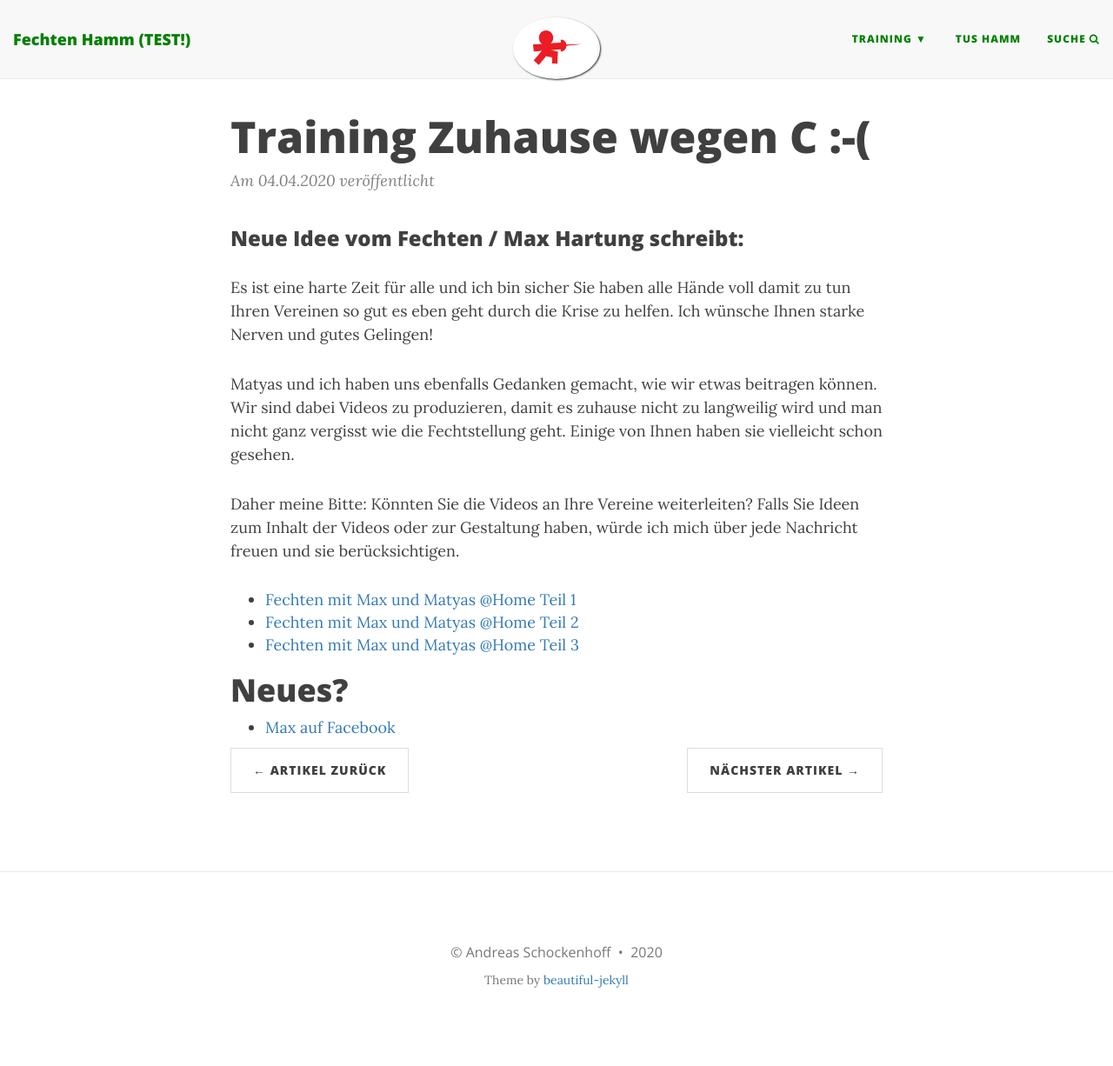
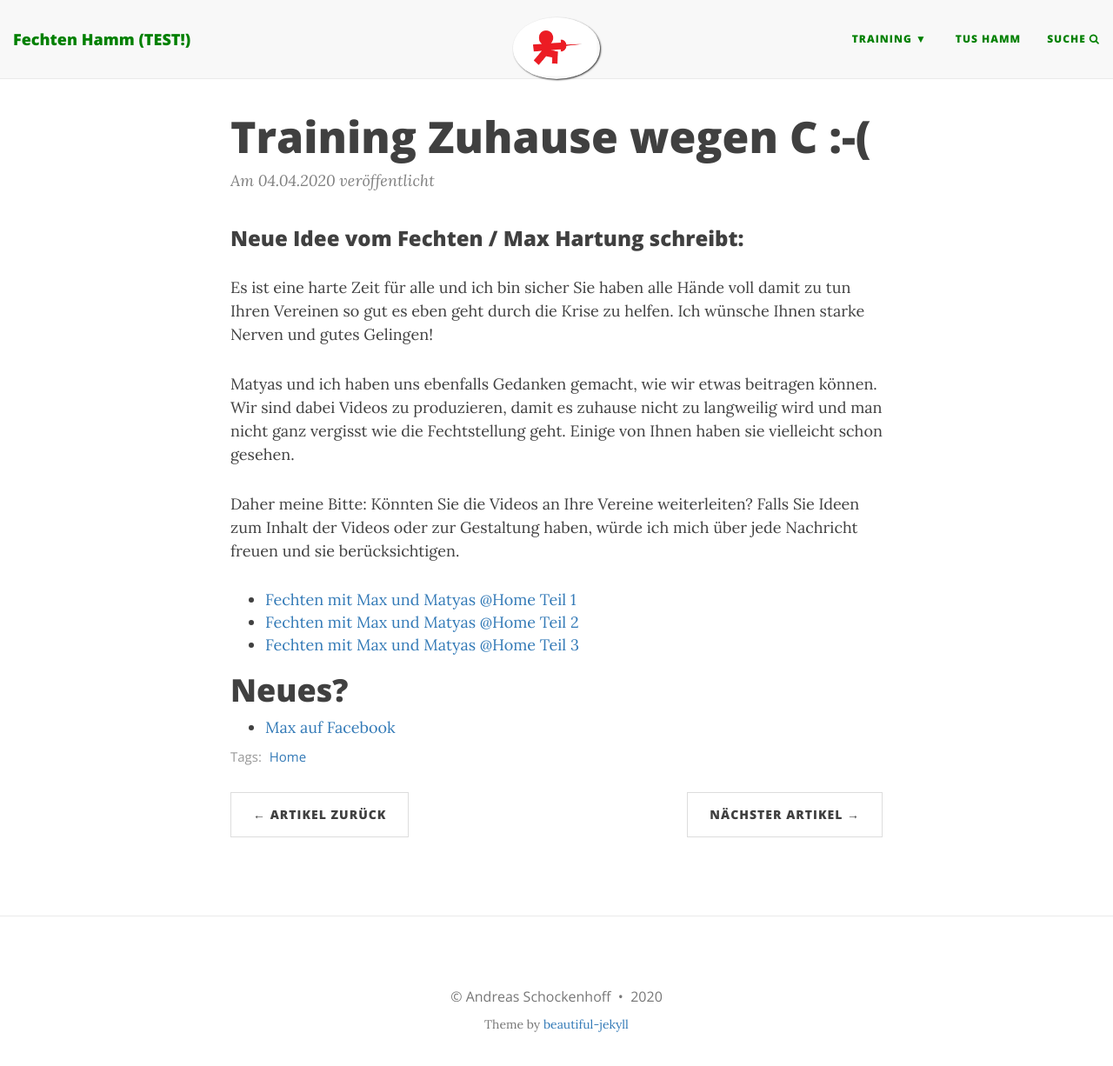
Before and after one commit to test-blog-fechten/test-blog-fechten.github.io, a Jekyll site: the page built from _posts/2020-04-04-ZuHause.md, in a window 1280 px wide and 1239 px high. Shown: the top 1226 px of the window at 87% size. Built offline with Jekyll 4.4.1, drawn with Linux system fonts in a browser that asks for light colours; nearby versions of some CDN libraries.

Commit message:
Update 2020-04-04-ZuHause.md

```diff
--- a/_posts/2020-04-04-ZuHause.md
+++ b/_posts/2020-04-04-ZuHause.md
@@ -1,6 +1,9 @@
 ---
 layout: post
 title: Training Zuhause wegen C  :-(
+tags: [Fechten]
+tags: [Beinarbeit]
+tags: [Home]
 ---
 
 ### Neue Idee vom Fechten / Max Hartung schreibt:
```
